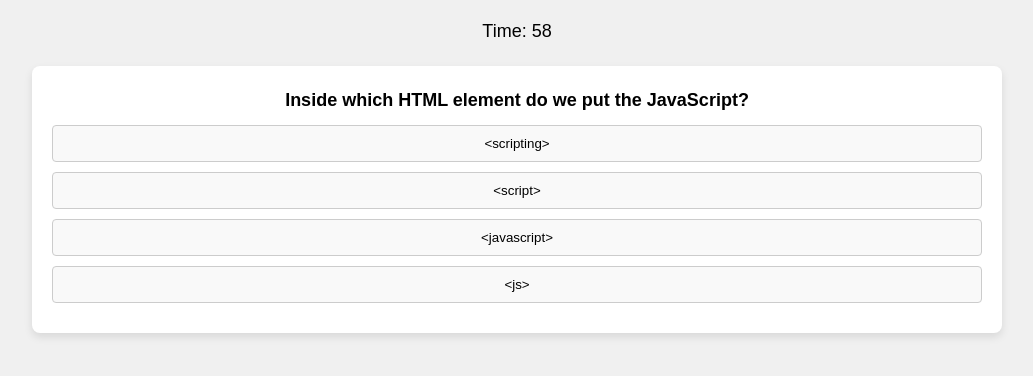
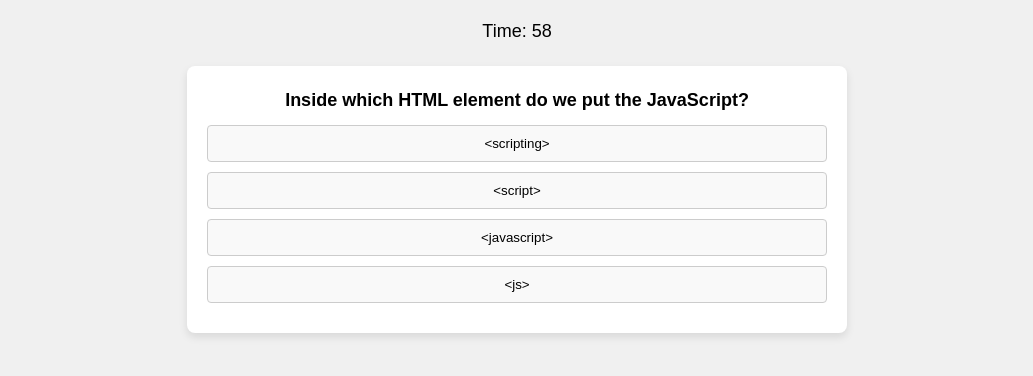
Before and after one commit to Josephonate/Module_4_Challenge, a plain HTML site: page index.html in a window 1280 px wide. Both pictures are taken after a click on the button "Start Quiz". Shown: the part 74-450 px from the top of the page, without its empty margins (123-1156 px from the left). Drawn offline with Linux system fonts and the light colour scheme.

Commit message:
cleaned up html

```diff
--- a/assests/Style.css
+++ b/assests/Style.css
@@ -19,8 +19,9 @@ h1 {
 }
 
 #quiz-container {
+    display: none;
     background-color: #fff;
-    width: 75%;
+    width: 50%;
     margin: auto;
     border-radius: 8px;
     box-shadow: 0 4px 8px rgba(0, 0, 0, 0.1);
```
